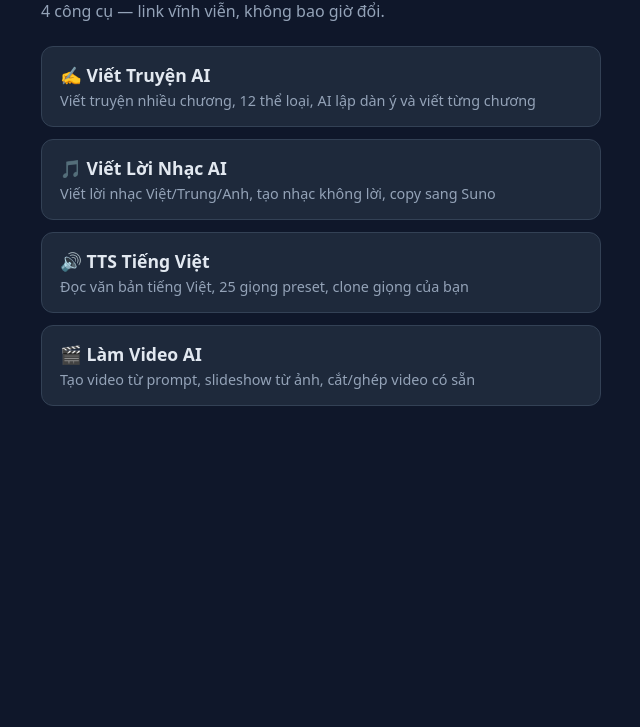
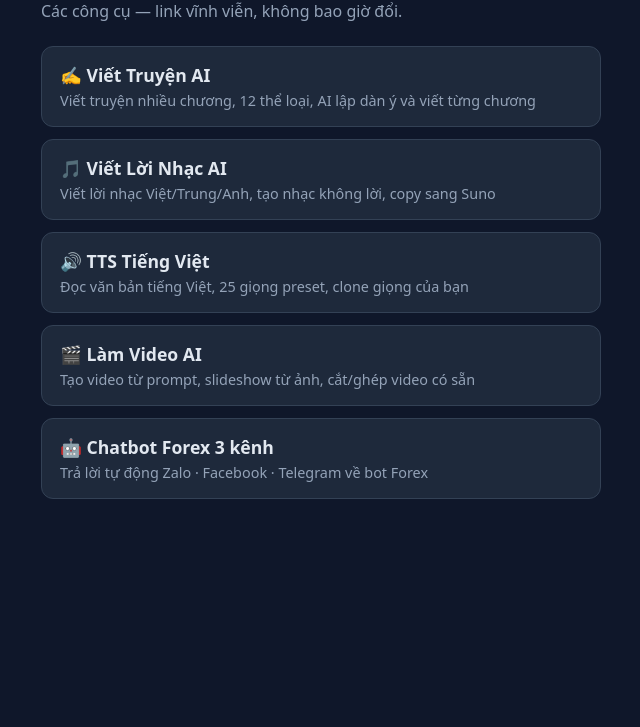
Before and after one commit to phongmenhnhandao-design/studio-links, a plain HTML site: page index.html in a window 1280 px wide. Shown: the part 73-800 px from the top of the page, without its empty margins (319-959 px from the left). Drawn offline with Linux system fonts and the light colour scheme.

Commit message:
add forexbot card to landing

```diff
--- a/index.html
+++ b/index.html
@@ -18,11 +18,12 @@ a.card span{display:block;color:#94a3b8;font-size:.9rem;margin-top:4px}
 <body>
 <div class="wrap">
 <h1>🎨 Studio Sáng Tạo AI</h1>
-<p class="sub">4 công cụ — link vĩnh viễn, không bao giờ đổi.</p>
+<p class="sub">Các công cụ — link vĩnh viễn, không bao giờ đổi.</p>
 <a class="card" href="./truyen/"><b>✍️ Viết Truyện AI</b><span>Viết truyện nhiều chương, 12 thể loại, AI lập dàn ý và viết từng chương</span></a>
 <a class="card" href="./nhac/"><b>🎵 Viết Lời Nhạc AI</b><span>Viết lời nhạc Việt/Trung/Anh, tạo nhạc không lời, copy sang Suno</span></a>
 <a class="card" href="./tts/"><b>🔊 TTS Tiếng Việt</b><span>Đọc văn bản tiếng Việt, 25 giọng preset, clone giọng của bạn</span></a>
 <a class="card" href="./video/"><b>🎬 Làm Video AI</b><span>Tạo video từ prompt, slideshow từ ảnh, cắt/ghép video có sẵn</span></a>
+<a class="card" href="./forexbot/"><b>🤖 Chatbot Forex 3 kênh</b><span>Trả lời tự động Zalo · Facebook · Telegram về bot Forex</span></a>
 </div>
 </body>
 </html>
```
